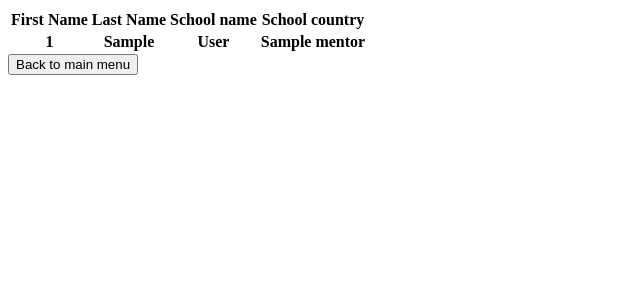
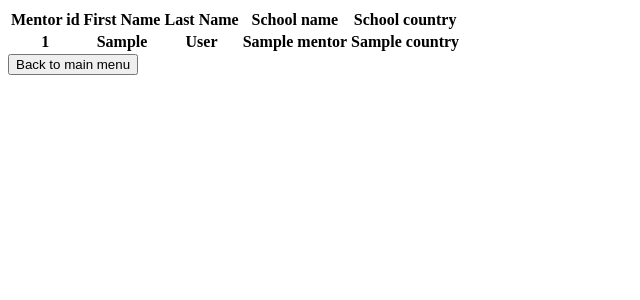
Before and after one commit to ginapaal/basic_sql_si_week, a Flask app: page /mentors in a window 1280 px wide. Shown: the top 300 px of the page, without its empty margins (0-640 px from the left). Run offline with Flask 2, Linux system fonts and the light colour scheme; a database or web service that is not in the repository returns one stand-in record (values such as "Sample title"); lists and menus that the app fills with data are empty; some libraries are stand-ins or nearby versions.

Commit message:
mentor id added to the table

```diff
--- a/templates/mentors.html
+++ b/templates/mentors.html
@@ -10,6 +10,7 @@
     <table>
         <thead>
             <tr>
+                <th> Mentor id </th>
                 <th> First Name </th>
                 <th> Last Name </th>
                 <th> School name </th>
@@ -23,6 +24,7 @@
                 <th> {{ item [1] }} </th>
                 <th> {{ item [2] }} </th>
                 <th> {{ item [3] }} </th>
+                <th> {{ item [4] }} </th>
             </tr>
             {% endfor %}
         </tbody>
```
